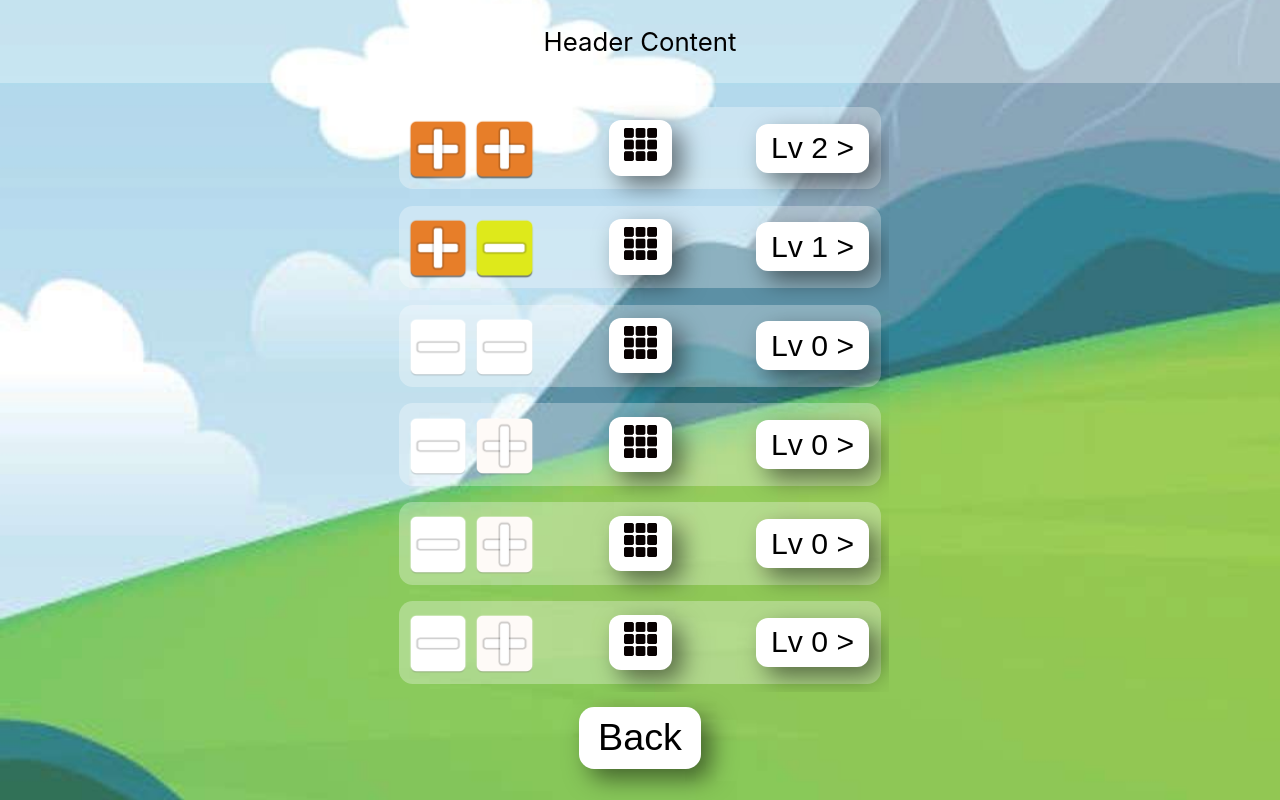
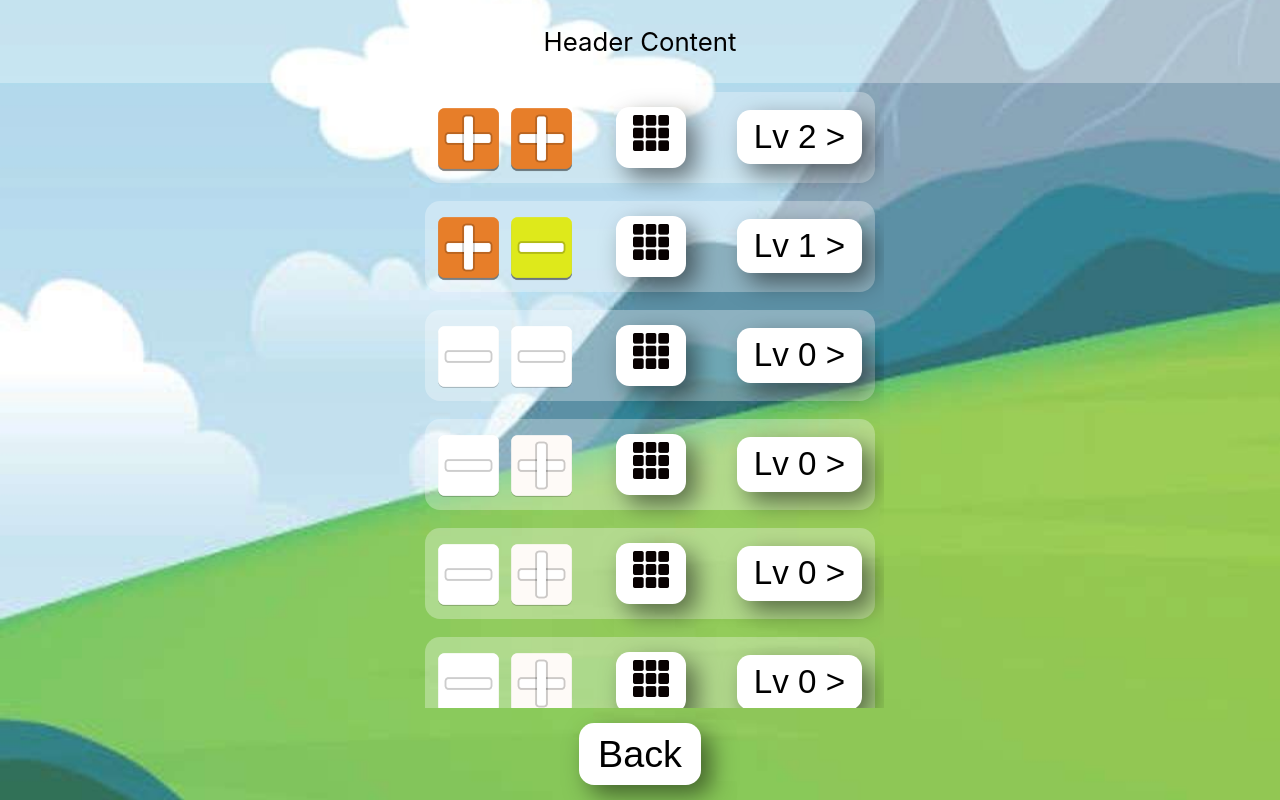
Before and after one commit to wistler/arith-magic-2, a Svelte app: page / in a window 1280 px wide. Both pictures are taken after a click on the button "Play". Built offline with nearby package versions, Linux system fonts and the light colour scheme.

Commit message:
scrollbar fix attempt

```diff
--- a/src/Screens/SelectionScreen.svelte
+++ b/src/Screens/SelectionScreen.svelte
@@ -42,10 +42,19 @@
       operators: ["-", "+"],
       levelUnlocked: 0,
     },
+    {
+      operators: ["-", "+"],
+      levelUnlocked: 0,
+    },
+    {
+      operators: ["-", "+"],
+      levelUnlocked: 0,
+    },
   ];
 </script>
 
 <Screen let:navigateTo let:back {...$$restProps}>
+  <list-box>
     <list>
       {#each listing as { operators, levelUnlocked }}
         <row>
@@ -64,6 +73,7 @@
         </row>
       {/each}
     </list>
+  </list-box>
   <div>
     <!-- <WhiteButton on:click={() => navigateTo("GameScreen")}>Start</WhiteButton> -->
     <WhiteButton on:click={back}>Back</WhiteButton>
@@ -75,16 +85,26 @@
     margin: 0.25em;
     padding: 0.25em;
   } */
+  list-box {
+    flex: 1;
+    height: 100%;
+    max-width: 17em;
+    min-width: 13em;
+    overflow: hidden;
+    padding-left: 20px;
+  }
   list {
     font-size: 0.8em;
     display: flex;
     flex-direction: column;
     width: 100%;
-    max-width: 20em;
+    height: 100%;
+    /* max-height: 60%; */
     overflow-y: scroll;
     scroll-behavior: smooth;
     /* TODO: Hide scrollbar in Desktop Mode */
     box-sizing: content-box;
+    padding-right: 50px;
   }
   row {
     margin: 0.3em;
--- a/vite.config.ts
+++ b/vite.config.ts
@@ -3,5 +3,8 @@ import { svelte } from '@sveltejs/vite-plugin-svelte'
 
 // https://vitejs.dev/config/
 export default defineConfig({
-  plugins: [svelte()]
+  plugins: [svelte()],
+  server: {
+    host: "0.0.0.0"
+  }
 })
```
Lines whose indentation alone changed are shown as unchanged.
